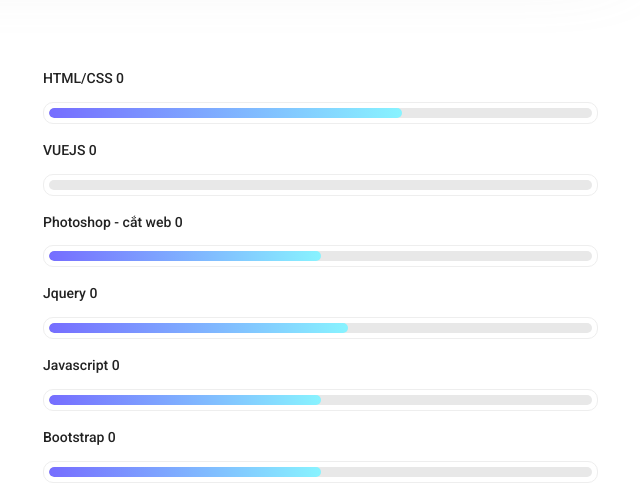
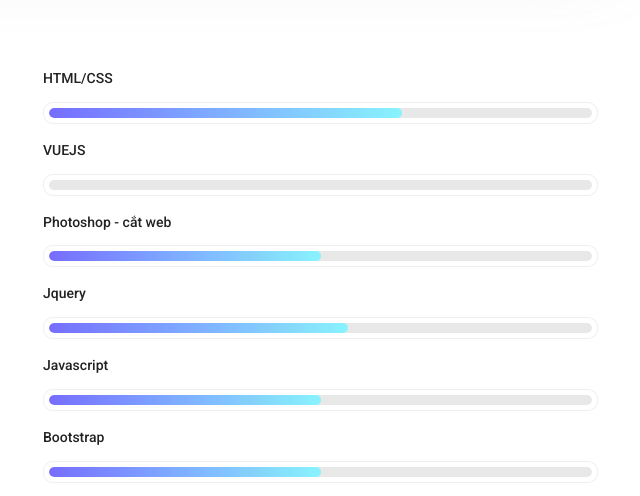
Before and after one commit to vnphu/cv, a website: page index.html in a window 1280 px wide. Shown: the part 1030-1526 px from the top of the page, 612-1252 px from the left. Drawn offline with Linux system fonts and the light colour scheme.

Commit message:
Update index.html

```diff
--- a/index.html
+++ b/index.html
@@ -81,7 +81,7 @@
         				<div class="tools_expert">
         					<div class="skill_main">
 								<div class="skill_item">
-									<h4>HTML/CSS <span class="counter"></span></h4>
+									<h4>HTML/CSS</h4>
 									<div class="progress_br">
 										<div class="progress">
 											<div class="progress-bar" role="progressbar" aria-valuenow="65" aria-valuemin="0" aria-valuemax="100"></div>
@@ -89,7 +89,7 @@
 									</div>
 								</div>
 							<div class="skill_item">
-									<h4>VUEJS <span class="counter"></span></h4>
+									<h4>VUEJS</h4>
 									<div class="progress_br">
 										<div class="progress">
 											<div class="progress-bar" role="progressbar" aria-valuenow="60 aria-valuemin="0" aria-valuemax="100"></div>
@@ -97,7 +97,7 @@
 									</div>
 								</div>
 								<div class="skill_item">
-									<h4>Photoshop - cắt web <span class="counter"></span></h4>
+									<h4>Photoshop - cắt web </h4>
 									<div class="progress_br">
 										<div class="progress">
 											<div class="progress-bar" role="progressbar" aria-valuenow="50" aria-valuemin="0" aria-valuemax="100"></div>
@@ -105,7 +105,7 @@
 									</div>
 								</div>
 								<div class="skill_item">
-									<h4>Jquery <span class="counter"></span></h4>
+									<h4>Jquery </h4>
 									<div class="progress_br">
 										<div class="progress">
 											<div class="progress-bar" role="progressbar" aria-valuenow="55" aria-valuemin="0" aria-valuemax="100"></div>
@@ -113,7 +113,7 @@
 									</div>
 								</div>
 								<div class="skill_item">
-									<h4>Javascript <span class="counter"></span></h4>
+									<h4>Javascript</h4>
 									<div class="progress_br">
 										<div class="progress">
 											<div class="progress-bar" role="progressbar" aria-valuenow="50" aria-valuemin="0" aria-valuemax="100"></div>
@@ -121,7 +121,7 @@
 									</div>
 								</div>
 								<div class="skill_item">
-									<h4>Bootstrap <span class="counter"></span></h4>
+									<h4>Bootstrap</h4>
 									<div class="progress_br">
 										<div class="progress">
 											<div class="progress-bar" role="progressbar" aria-valuenow="50" aria-valuemin="0" aria-valuemax="100"></div>
```
